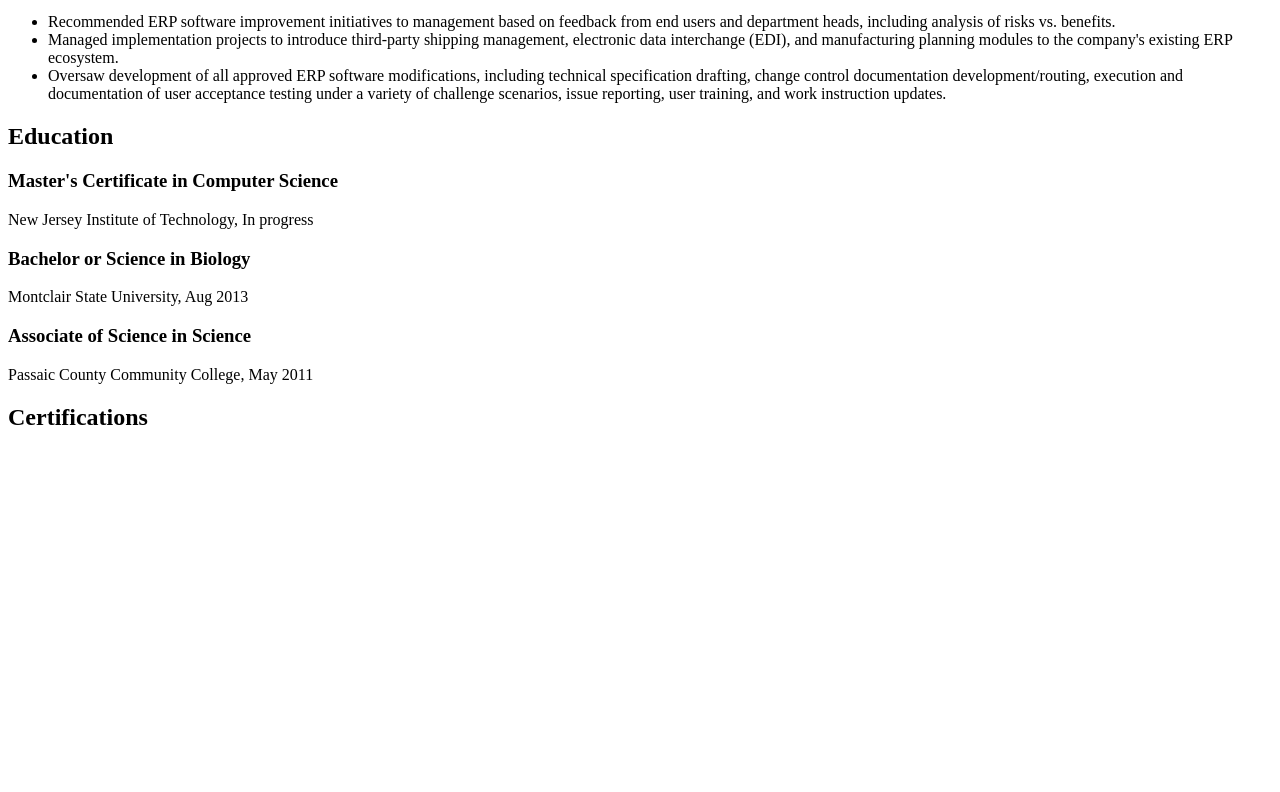
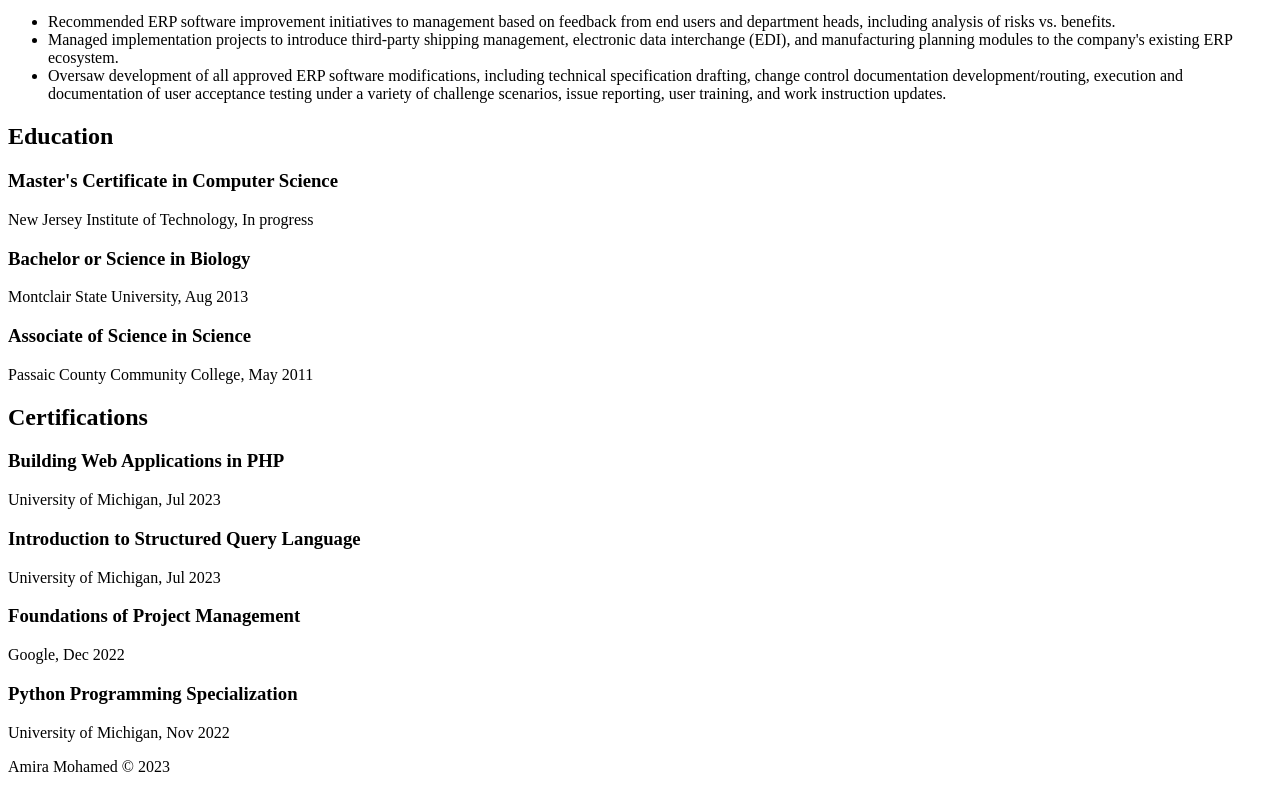
Before and after one commit to amm0116/resume-amm0116, a website: page src/index.html in a window 1280 px wide. Shown: the part 1261-2053 px from the top of the page. Before the commit the page ends 1711 px from the top, so only its background shows below. Drawn offline with Linux system fonts and the light colour scheme.

Commit message:
Added content to Certifications section and footer

```diff
--- a/src/index.html
+++ b/src/index.html
@@ -177,13 +177,45 @@
 
                 <h2>Certifications</h2>
 
+                <article>
+
+                    <h3>Building Web Applications in PHP </h3>
+
+                    <p>University of Michigan, Jul 2023</p>
+
+                </article>
+
+                <article>
+
+                    <h3>Introduction to Structured Query Language</h3>
+
+                    <p>University of Michigan, Jul 2023</p>
+
+                </article>
+
+                <article>
+
+                    <h3>Foundations of Project Management</h3>
+
+                    <p>Google, Dec 2022</p>
+
+                </article>
+
+                <article>
+
+                    <h3>Python Programming Specialization</h3>
+
+                    <p>University of Michigan, Nov 2022</p>
+
+                </article>
+
             </section>
 
         </main>
 
         <footer>
 
-
+            <p>Amira Mohamed © 2023</p>
 
         </footer>
 
```
